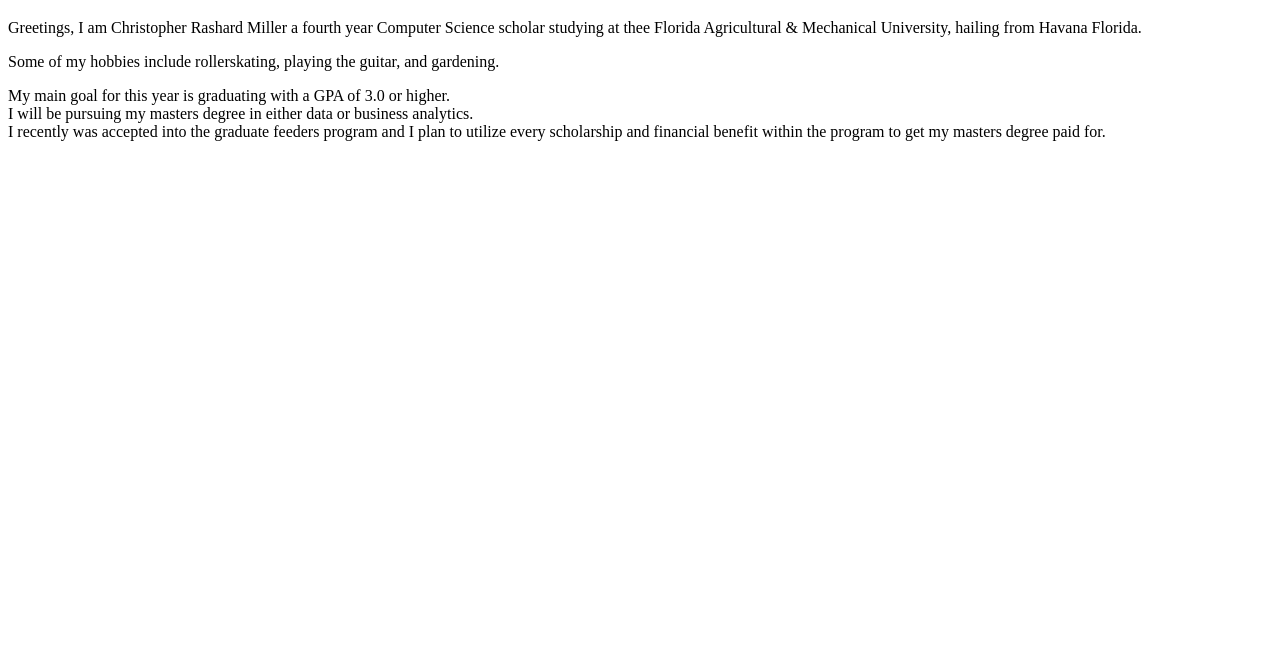
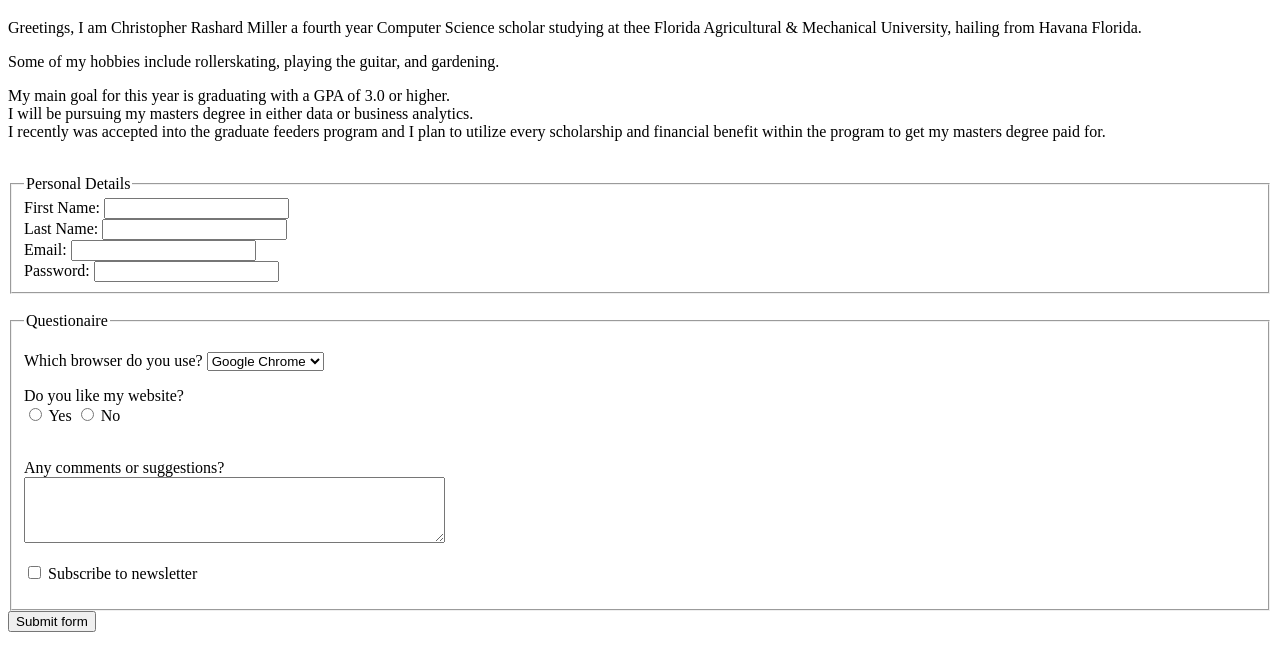
Before and after one commit to CR-Miller/AdvancedApplications, a plain HTML site: page index.html in a window 1280 px wide. Shown: the part 61-732 px from the top of the page. Drawn offline with Linux system fonts and the light colour scheme.

Commit message:
Added new form for webiste users.

```diff
--- a/index.html
+++ b/index.html
@@ -23,5 +23,76 @@
     I recently was accepted into the graduate feeders program and I plan to utilize every
     scholarship and financial benefit within the program to get my masters degree paid for.
   </p>
+  <br/>
+
+  <form>
+    <fieldset>
+      <legend>Personal Details</legend>
+      <label>
+        First Name:
+        <input type="text" name="first_name"/>
+      </label>
+      <br/>
+      <label>
+        Last Name:
+        <input type="text" name="last_name"/>
+      </label>
+      <br/>
+      <label>
+        Email:
+        <input type="email" name="email"/>
+      </label>
+      <br/>
+      <label>
+        Password:
+        <input type="password" name="password"/>
+      </label>
+      <br/>
+    </fieldset>
+    <br/>
+    <fieldset>
+      <legend>Questionaire</legend>
+      <p>
+        <label for = "User Reviews">
+          Which browser do you use?
+        </label>
+        <select id = "browsers" name = "browsers">
+          <option value = "chrome">Google Chrome</option>
+          <option value = "firefox">Mozilla Firefox</option>
+          <option value = "safari">Apple Safari</option>
+          <option value = "edge">Microsoft Edge</option>
+          <option value = "opera">Opera</option>
+        </select>
+      </p>
+      <p>
+        Do you like my website?
+        <br/>
+        <label>
+          <input type="radio" name="like_website" value="yes"/>
+          Yes
+        </label>
+        <label>
+          <input type="radio" name="like_website" value="no"/>
+          No
+        </label>
+      </p>
+      <p>
+        <br/>
+        <label for="comments">
+          Any comments or suggestions?
+        </label>
+        <br/>
+        <textarea id="improvements" name="improvements" rows="4" cols="50">
+        </textarea>
+      </p>
+      <p>
+        <label>
+          <input type="checkbox" name="subscribe_newsletter"/>
+          Subscribe to newsletter
+        </label>
+      </p>
+    </fieldset>
+    <input type="submit" value="Submit form"/>
+  </form>
 </body>
 </html>
```
